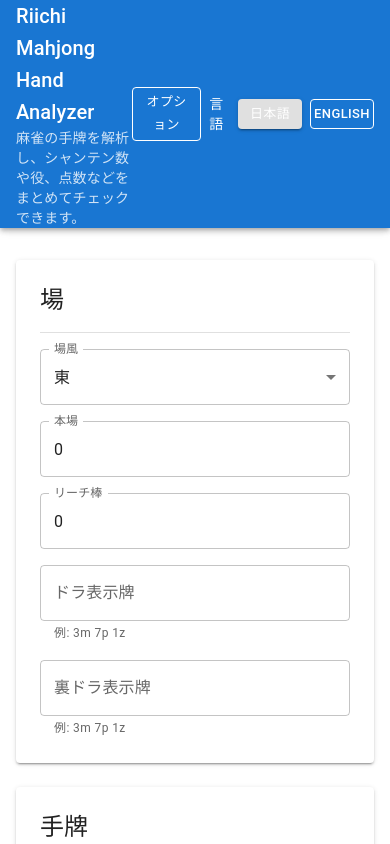
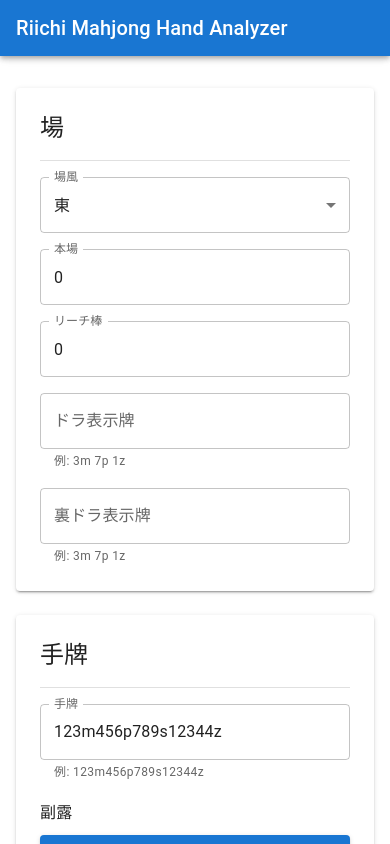
Before and after one commit to h1g0/riichi_mahjong_hand_analyzer, a React (Vite) app: page / in a window 390 px wide. Shown: the top 844 px of the page. Built offline with nearby package versions, Linux system fonts and the light colour scheme; some icons are missing.

Commit message:
Fix display issues on mobile devices

```diff
--- a/src/App.tsx
+++ b/src/App.tsx
@@ -12,6 +12,8 @@ import {
   DialogContent,
   DialogTitle,
   FormControlLabel,
+  IconButton,
+  Menu,
   Paper,
   Switch,
   TextField,
@@ -31,6 +33,7 @@ import {
   ListItemIcon,
 } from "@mui/material";
 import FiberManualRecordIcon from "@mui/icons-material/FiberManualRecord";
+import MenuIcon from "@mui/icons-material/Menu";
 import { useTranslation } from "react-i18next";
 import type { Meld } from "./mahjong/tiles";
 import {
@@ -84,12 +87,21 @@ function App() {
   const [kiriageMangan, setKiriageMangan] = useState(true);
   const [honbaCount, setHonbaCount] = useState(0);
   const [riichiSticks, setRiichiSticks] = useState(0);
+  const [menuAnchor, setMenuAnchor] = useState<null | HTMLElement>(null);
   const [doraIndicatorsInput, setDoraIndicatorsInput] = useState("");
   const [uraIndicatorsInput, setUraIndicatorsInput] = useState("");
 
   const setLanguage = (next: "ja" | "en") => {
     setLang(next);
     void i18n.changeLanguage(next);
+  };
+
+  const openMenu = (event: React.MouseEvent<HTMLElement>) => {
+    setMenuAnchor(event.currentTarget);
+  };
+
+  const closeMenu = () => {
+    setMenuAnchor(null);
   };
 
   const displayYakuName = (name: string) => t(`yakuNames.${name}`, name);
@@ -282,39 +294,41 @@ function App() {
         <Toolbar>
           <Box sx={{ flexGrow: 1 }}>
             <Typography variant="h6">{t("title")}</Typography>
-            <Typography variant="body2" sx={{ opacity: 0.8 }}>
-              {t("subtitle")}
-            </Typography>
           </Box>
-          <Stack direction="row" spacing={1} alignItems="center">
-            <Button
-              variant="outlined"
-              color="inherit"
-              size="small"
-              onClick={() => setSettingsOpen(true)}
-            >
-              {t("settings")}
-            </Button>
-            <Typography variant="body2">{t("lang")}</Typography>
-            <Button
-              variant={lang === "ja" ? "contained" : "outlined"}
-              color="inherit"
-              size="small"
-              onClick={() => setLanguage("ja")}
-            >
-              日本語
-            </Button>
-            <Button
-              variant={lang === "en" ? "contained" : "outlined"}
-              color="inherit"
-              size="small"
-              onClick={() => setLanguage("en")}
-            >
-              English
-            </Button>
-          </Stack>
+          <IconButton color="inherit" onClick={openMenu}>
+            <MenuIcon />
+          </IconButton>
         </Toolbar>
       </AppBar>
+      <Menu anchorEl={menuAnchor} open={Boolean(menuAnchor)} onClose={closeMenu}>
+        <MenuItem
+          onClick={() => {
+            setSettingsOpen(true);
+            closeMenu();
+          }}
+        >
+          {t("settings")}
+        </MenuItem>
+        <MenuItem disabled>{t("lang")}</MenuItem>
+        <MenuItem
+          selected={lang === "ja"}
+          onClick={() => {
+            setLanguage("ja");
+            closeMenu();
+          }}
+        >
+          日本語
+        </MenuItem>
+        <MenuItem
+          selected={lang === "en"}
+          onClick={() => {
+            setLanguage("en");
+            closeMenu();
+          }}
+        >
+          English
+        </MenuItem>
+      </Menu>
 
       <Container maxWidth="lg" sx={{ py: 4 }}>
         <Stack spacing={3}>
```
